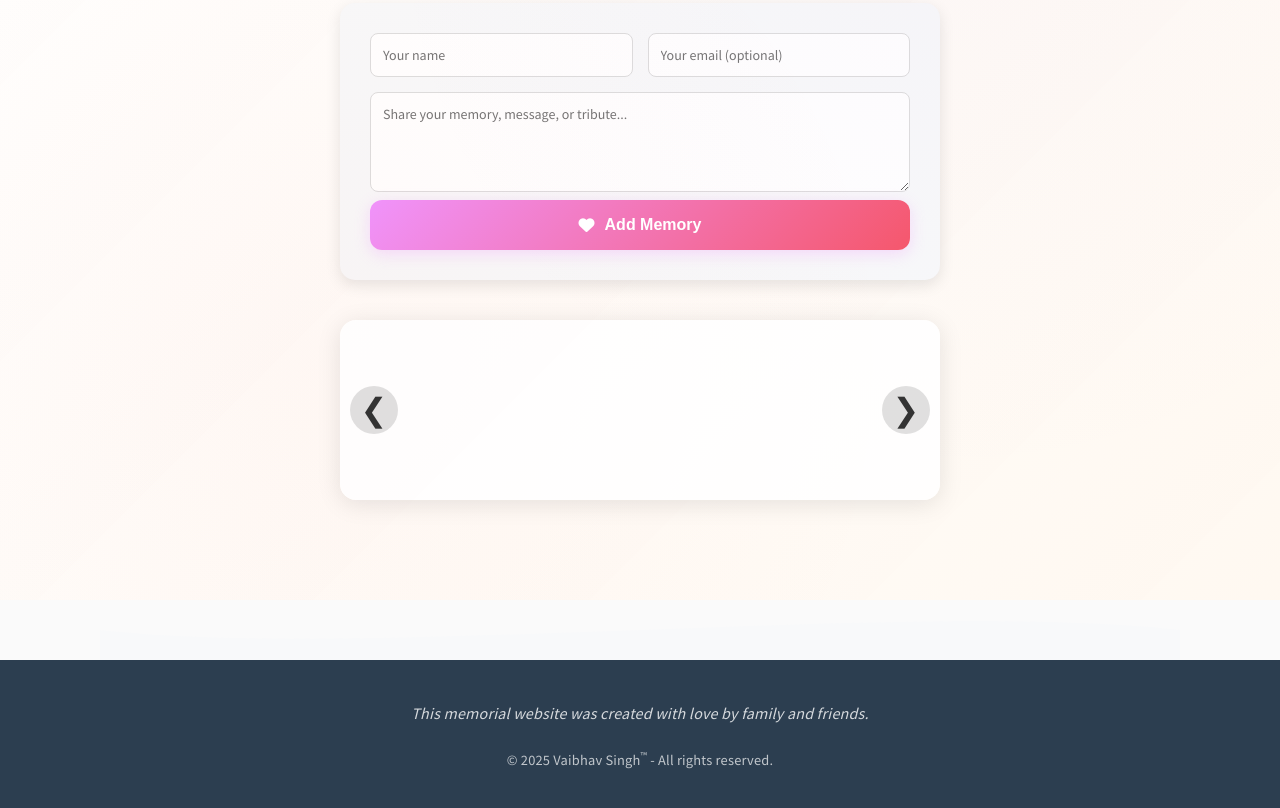
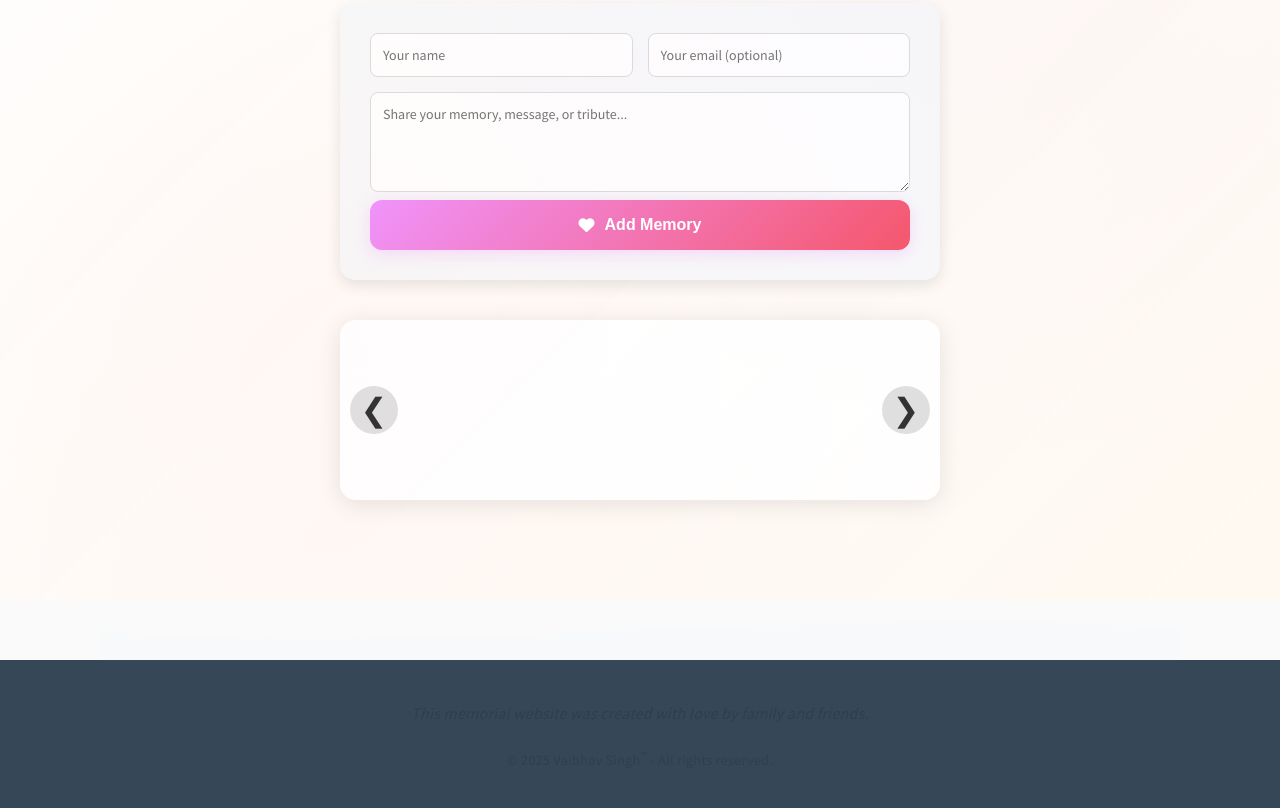
Before and after one commit to Vaibhavfrenz/neha-memorial, a plain HTML site: page index.html in a window 1280 px wide. Shown: the part 3776-4584 px from the top of the page. Drawn offline with nearby package versions, Linux system fonts and the light colour scheme; no server answers.

Commit message:
Fix footer text visibility: change text color to dark for better contrast against light background

```diff
--- a/styles.css
+++ b/styles.css
@@ -976,8 +976,8 @@ h3 {
 
 /* Footer */
 .footer {
-    background: #2c3e50;
-    color: white;
+    background: rgba(44, 62, 80, 0.95);
+    color: #2c3e50;
     text-align: center;
     padding: 40px 0;
     position: relative;
@@ -990,13 +990,15 @@ h3 {
 
 .footer-note {
     font-style: italic;
-    opacity: 0.8;
+    opacity: 0.9;
+    color: #2c3e50;
 }
 
 .copyright {
     font-size: 0.9rem;
-    opacity: 0.7;
+    opacity: 0.8;
     margin-top: 20px;
+    color: #2c3e50;
 }
 
 /* Responsive Design */
```
